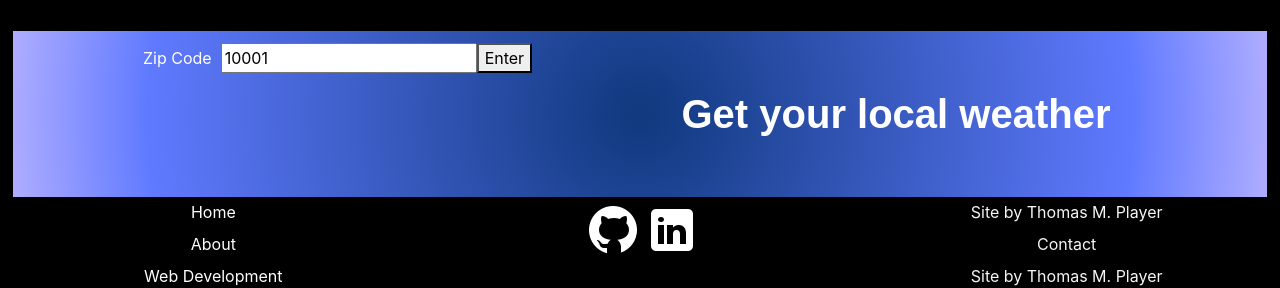
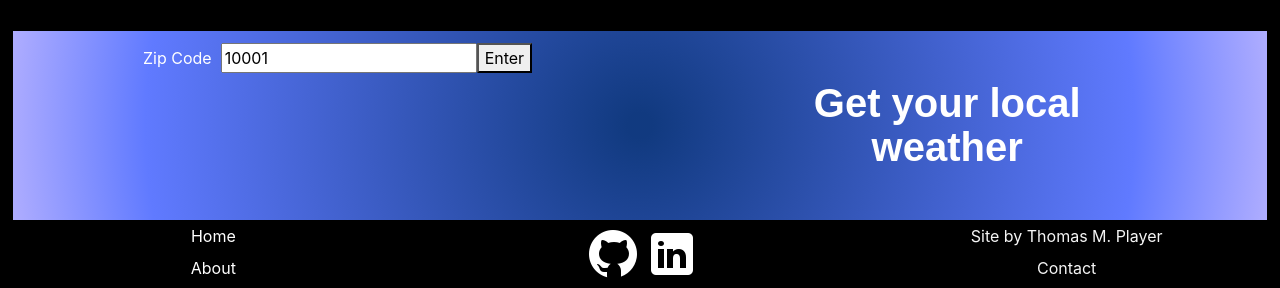
Before and after one commit to playerthomasm6/portfolioReact, a React (Create React App) app in the folder client/: page / in a window 1280 px wide. Shown: the part 781-1069 px from the top of the page. Built offline with nearby package versions, Linux system fonts and the light colour scheme; a web font is replaced by a local one.

Commit message:
Update index.js

```diff
--- a/client/src/components/WeatherPortal/index.js
+++ b/client/src/components/WeatherPortal/index.js
@@ -154,7 +154,7 @@ function WeatherPortal(props) {
 
     return (
         <div className="row weather-row justify-content-center">
-            <div className="col-12 col-sm-12 col-md-5">
+            <div className="col-12 col-sm-12 col-md-6">
                 <label for="zip_code">Zip Code&nbsp;&nbsp;</label>
                 <input ref={zipInputRef} type="text" defaultValue="10001" name="zip_code" onClick={(e) => {
                     if (zipInputRef.current.value === zipInputRef.current.defaultValue) {
@@ -173,7 +173,7 @@ function WeatherPortal(props) {
 
 
 
-            <div className="col-12 col-sm-12 col-md-5">
+            <div className="col-12 col-sm-12 col-md-4">
                 <h1 className="centerWeather">Get your local weather</h1>
             </div>
 
```
